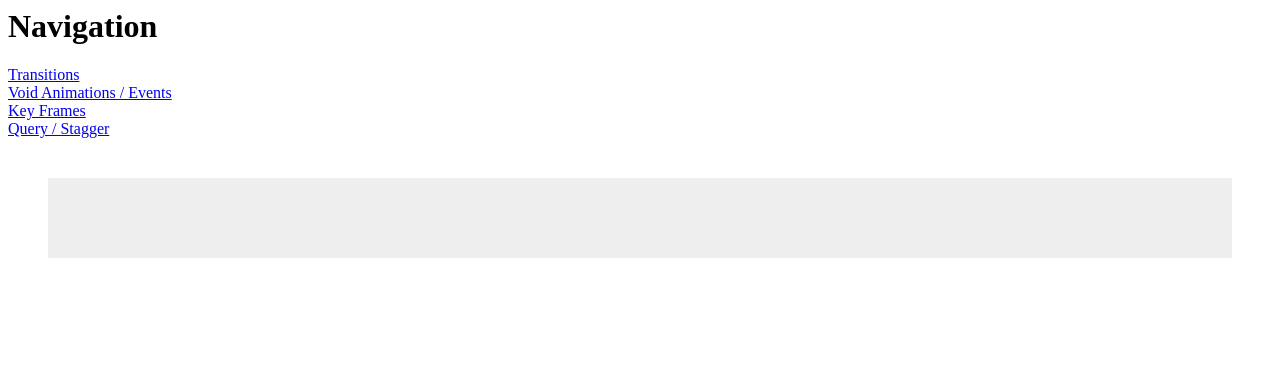
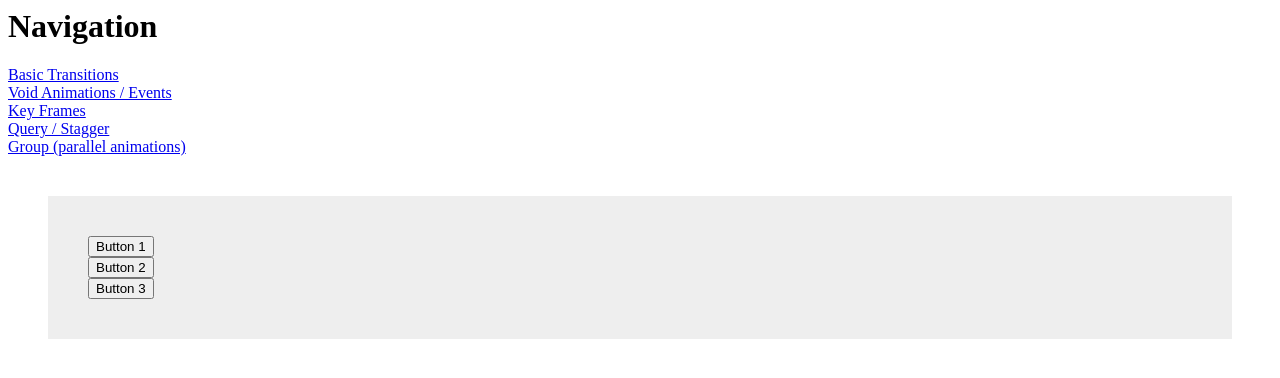
Before and after one commit to orlaqp/playing-with-angular-animations, an Angular app: page /parallel in a window 1280 px wide. Before the commit this address led to /. Shown: the top 378 px of the page. Built offline with nearby package versions, Linux system fonts and the light colour scheme.

Commit message:
added parallel animations using group

```diff
--- a/src/app/app.component.html
+++ b/src/app/app.component.html
@@ -1,12 +1,14 @@
 <h1>Navigation</h1>
 
-<a routerLink="/transitions">Transitions</a>
+<a routerLink="/transitions">Basic Transitions</a>
 <br>
 <a routerLink="/void-state">Void Animations / Events</a>
 <br>
 <a routerLink="/keyframes">Key Frames</a>
 <br>
 <a routerLink="/query">Query / Stagger</a>
+<br>
+<a routerLink="/parallel">Group (parallel animations)</a>
 
 <div class="container">
   <router-outlet></router-outlet>
--- a/src/app/app.module.ts
+++ b/src/app/app.module.ts
@@ -11,6 +11,7 @@ import { TransitionsComponent } from './transitions/transitions.component';
 import { VoidAnimationsComponent } from './void-animations/void-animations.component';
 import { KeyframesComponent } from './keyframes/keyframes.component';
 import { QueryStaggerComponent } from './query-stagger/query-stagger.component';
+import { ParallelComponent } from './parallel/parallel.component';
 
 @NgModule({
   imports:      [
@@ -23,10 +24,11 @@ import { QueryStaggerComponent } from './query-stagger/query-stagger.component';
       { path: 'void-state', component: VoidAnimationsComponent },
       { path: 'keyframes', component: KeyframesComponent },
       { path: 'query', component: QueryStaggerComponent },
+      { path: 'parallel', component: ParallelComponent },
       { path: 'other', component: OtherComponent }
     ])
   ],
-  declarations: [ AppComponent, HelloComponent, OtherComponent, TransitionsComponent, VoidAnimationsComponent, KeyframesComponent, QueryStaggerComponent ],
+  declarations: [ AppComponent, HelloComponent, OtherComponent, TransitionsComponent, VoidAnimationsComponent, KeyframesComponent, QueryStaggerComponent, ParallelComponent ],
   bootstrap:    [ AppComponent ]
 })
 export class AppModule { }
--- /dev/null
+++ b/src/app/parallel/parallel.component.html
@@ -0,0 +1,12 @@
+
+<div @flyInOut *ngIf="start" class="container">
+  <div class="form">
+    <button>Button 1</button>
+  </div>
+  <div class="form">
+    <button>Button 2</button>
+  </div>
+  <div class="form">
+    <button>Button 3</button>
+  </div>
+</div>
--- /dev/null
+++ b/src/app/parallel/parallel.component.ts
@@ -0,0 +1,57 @@
+import { Component, OnInit } from '@angular/core';
+import {
+  trigger,
+  transition,
+  state,
+  style,
+  animate,
+  group
+} from '@angular/animations';
+
+@Component({
+  selector: 'app-parallel',
+  templateUrl: './parallel.component.html',
+  styleUrls: ['./parallel.component.css'],
+  animations: [
+     trigger('flyInOut', [
+    state('in', style({
+      width: 150,
+      transform: 'translateX(0)', opacity: 1
+    })),
+    transition('void => *', [
+      style({ width: 80, transform: 'translateX(50px)', opacity: 0 }),
+      group([
+        animate('0.3s 0.1s ease', style({
+          transform: 'translateX(0)',
+          width: 120
+        })),
+        animate('0.3s ease', style({
+          opacity: 1
+        }))
+      ])
+    ]),
+    transition('* => void', [
+      group([
+        animate('0.3s ease', style({
+          transform: 'translateX(50px)',
+          width: 10
+        })),
+        animate('0.3s 0.2s ease', style({
+          opacity: 0
+        }))
+      ])
+    ])
+  ])
+]
+})
+export class ParallelComponent implements OnInit {
+
+   start = false;
+
+  constructor() { }
+
+  ngOnInit() {
+    setTimeout(() => this.start = true, 100);
+  }
+
+}
--- a/src/app/query-stagger/query-stagger.component.ts
+++ b/src/app/query-stagger/query-stagger.component.ts
@@ -37,14 +37,12 @@ import {
   ]
 })
 export class QueryStaggerComponent implements OnInit {
-  // @HostBinding('@pageAnimations')
-  // animatePage = true;
    start = false;
 
   constructor() { }
 
   ngOnInit() {
-    setTimeout(() => this.start = true, 1000);
+    setTimeout(() => this.start = true, 100);
   }
 
 }
```
Also changed, not shown: src/app/parallel/parallel.component.css (added).
